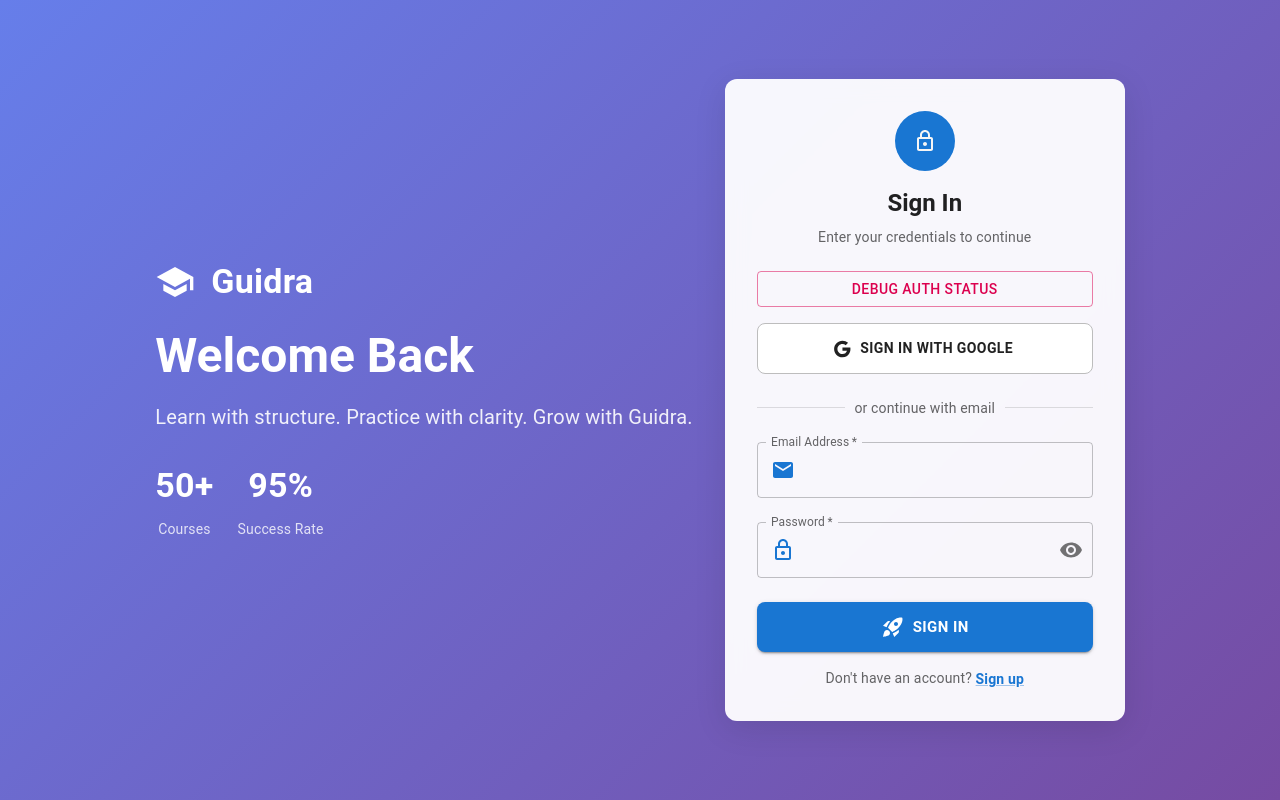
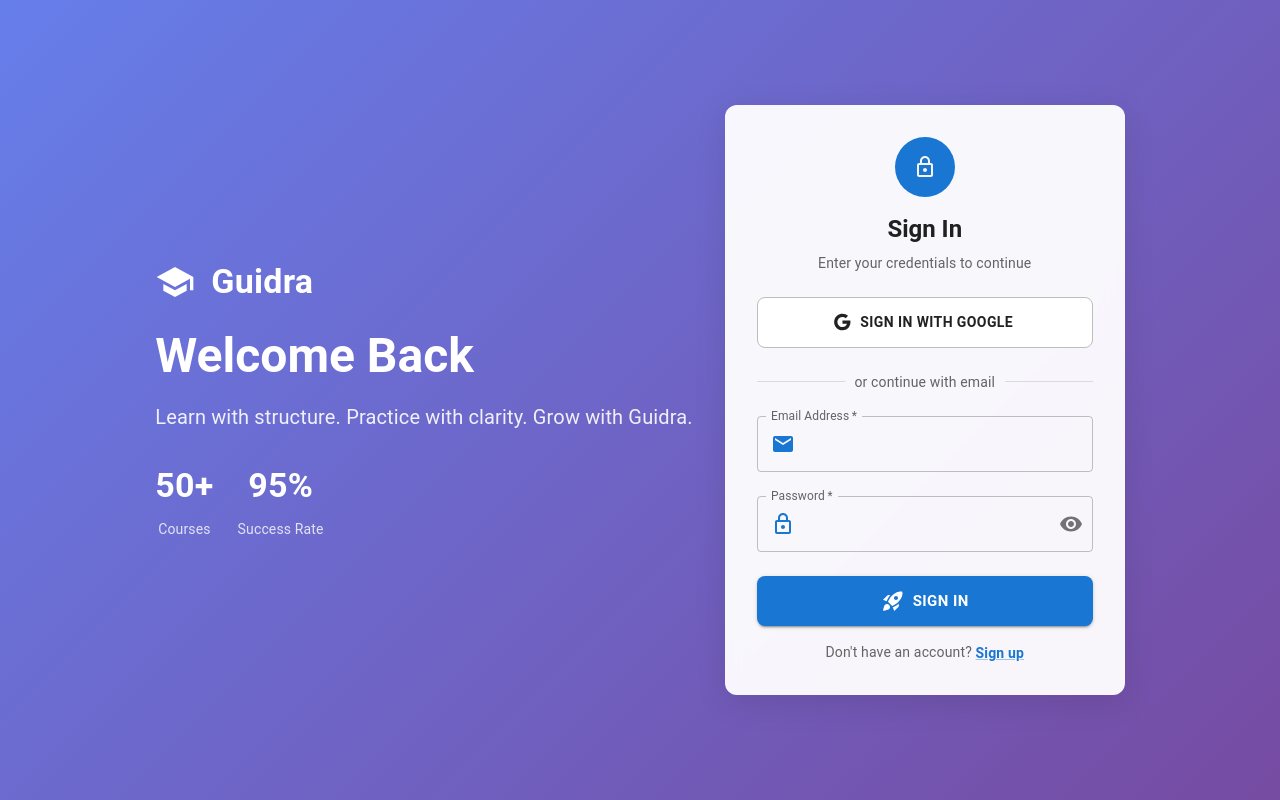
Before and after one commit to mrtuxcoder/Guidra-learning-platform, a React (Vite) app in the folder client/: page / in a window 1280 px wide. Built offline with nearby package versions, Linux system fonts and the light colour scheme; no server answers.

Commit message:
debugged

```diff
--- a/client/src/pages/Login.jsx
+++ b/client/src/pages/Login.jsx
@@ -26,7 +26,7 @@
 } from "@mui/icons-material";
 import { loginUser, googleAuth } from "../api/auth";
 import { useNavigate } from "react-router-dom";
-import { debugAuth } from "../utils/auth";
+import { hasAuthCookie } from "../utils/auth"; // Use sync check instead of async
 
 export default function Login() {
   const [email, setEmail] = useState("");
@@ -38,29 +38,18 @@
   const [authChecked, setAuthChecked] = useState(false);
   const navigate = useNavigate();
 
-  // FIXED: Enhanced auth check with debugAuth
+  // FIXED: Only check for existing auth cookie, don't make API calls
   useEffect(() => {
-    const checkInitialAuth = async () => {
-      console.log('🔐 [LOGIN] Starting auth check...');
-
-      // Use debugAuth to get comprehensive auth status
-      const authStatus = await debugAuth();
-      console.log('🔐 [LOGIN] Auth debug result:', authStatus);
-
+    const checkInitialAuth = () => {
+      // Only redirect if we have an auth cookie AND we're not coming from an OAuth flow
       const urlParams = new URLSearchParams(window.location.search);
       const hasOAuthError = urlParams.get('error');
 
-      // Only redirect if we're actually authenticated (API check)
-      if (authStatus.isAuthenticated && !hasOAuthError) {
-        console.log('🔐 [LOGIN] User is authenticated, redirecting to profile');
+      if (hasAuthCookie() && !hasOAuthError) {
+        console.log('🔐 [LOGIN] Auth cookie found, redirecting to profile');
         navigate('/profile');
       } else {
-        console.log('🔐 [LOGIN] User not authenticated, showing login form');
-        console.log('🔐 [LOGIN] Details:', {
-          hasVisibleCookie: authStatus.hasVisibleAuthCookie,
-          isAuthenticated: authStatus.isAuthenticated,
-          visibleCookies: authStatus.visibleCookies
-        });
+        console.log('🔐 [LOGIN] No auth cookie or OAuth error, showing login form');
         setAuthChecked(true);
       }
     };
@@ -99,16 +88,6 @@
 
   const handleRegisterClick = () => {
     navigate('/register');
-  };
-
-  // Add this temporary debug function
-  const handleDebugAuth = async () => {
-    console.clear();
-    console.log('🔐 [MANUAL DEBUG] Testing authentication...');
-    const authStatus = await debugAuth();
-
-    // Show results in UI too
-    setError(`Debug: ${authStatus.isAuthenticated ? 'AUTHENTICATED' : 'NOT AUTHENTICATED'} - Check console for details`);
   };
 
   const handleGoogleSignIn = () => {
@@ -278,17 +257,6 @@
                 </Typography>
               </Box>
 
-              {/* Temporary Debug Button */}
-              <Button
-                onClick={handleDebugAuth}
-                variant="outlined"
-                color="secondary"
-                fullWidth
-                sx={{ mb: 2 }}
-              >
-                Debug Auth Status
-              </Button>
-
               {/* Google Sign In Button */}
               <Button
                 fullWidth
```
